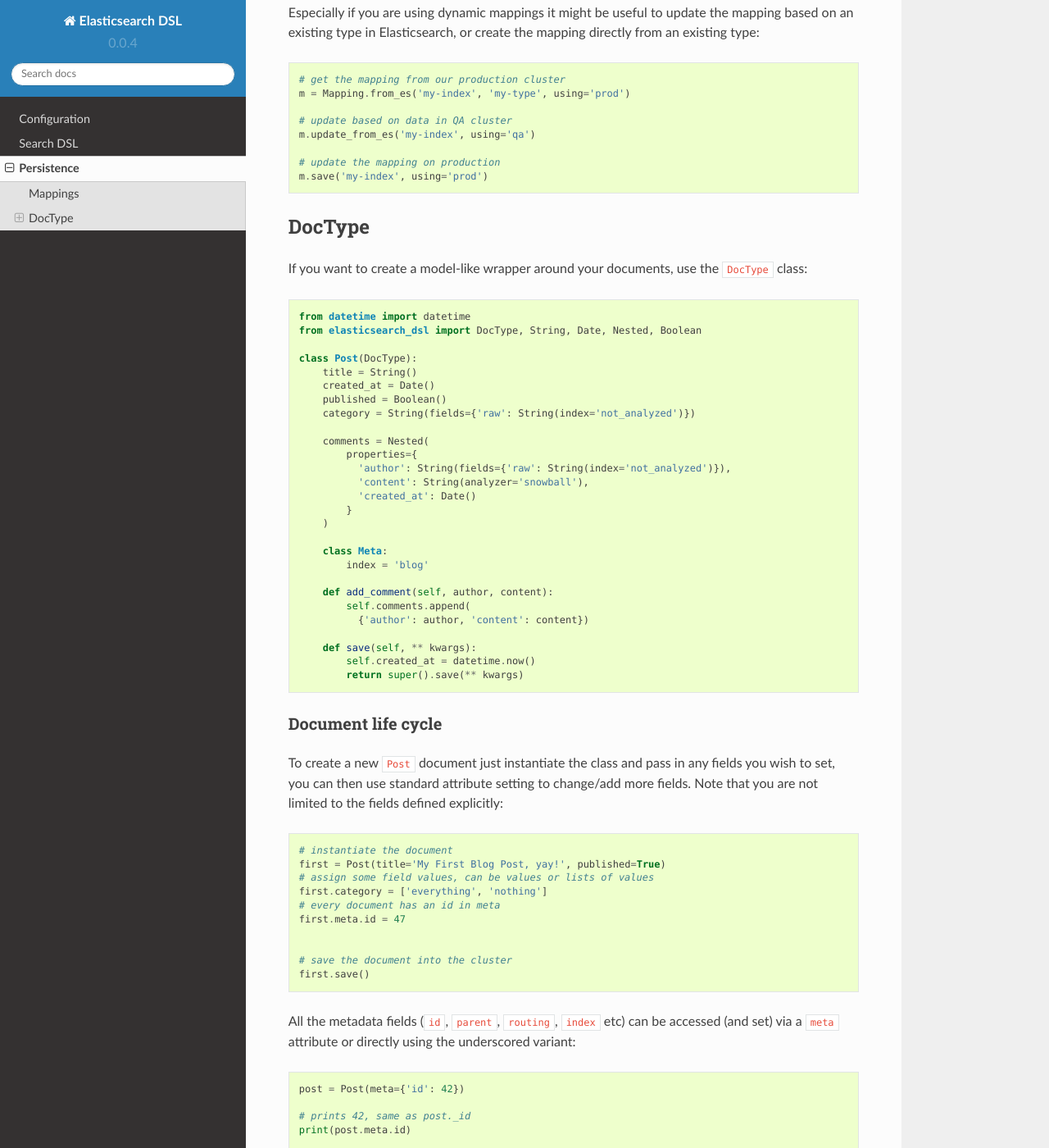
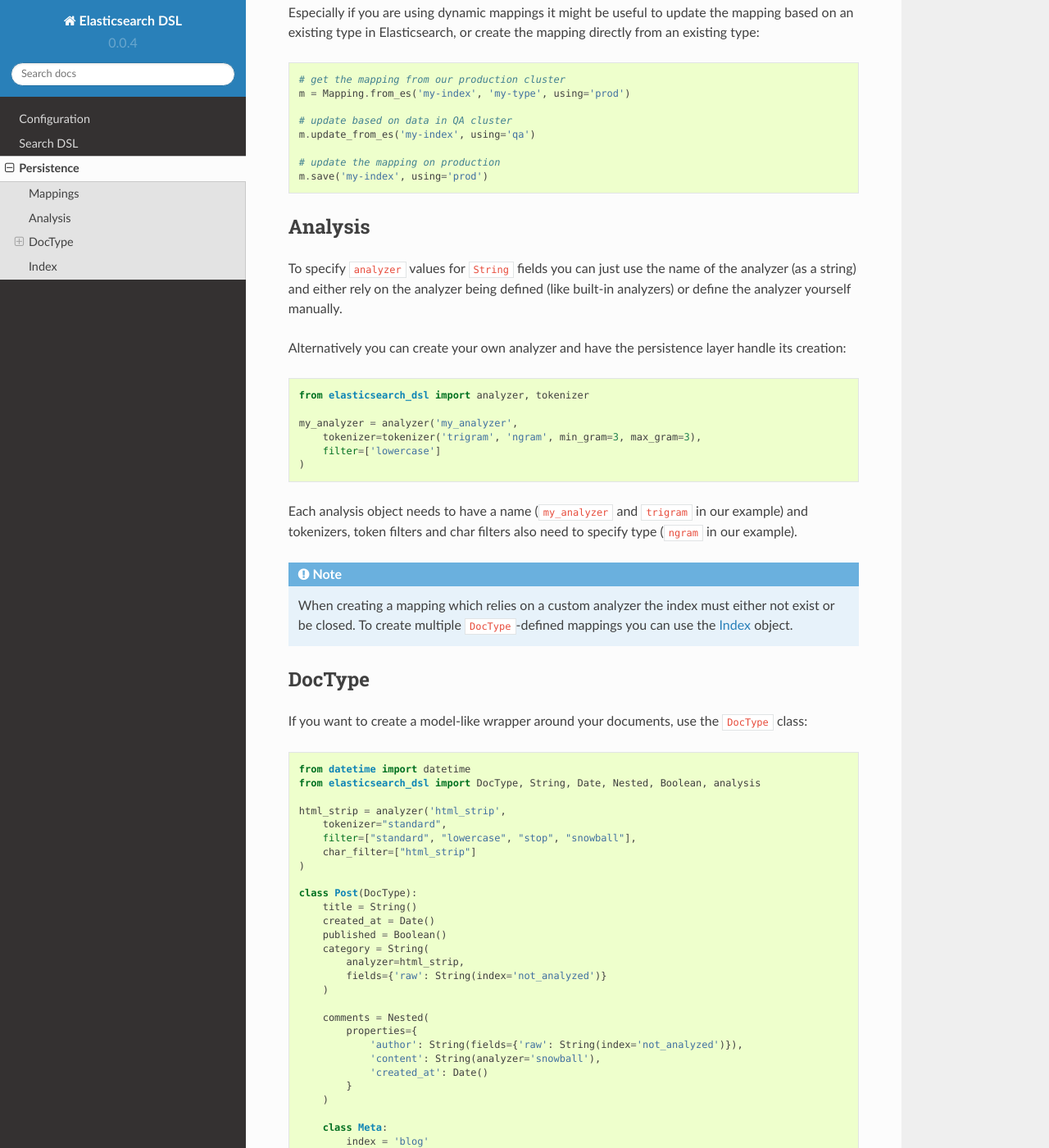
Before and after one commit to elastic/elasticsearch-dsl-py, a Sphinx documentation site: the page built from docs/persistence.rst, in a window 1280 px wide and 1400 px high, scrolled down 962 px. Shown: the whole window at 82% size. Built offline with Sphinx 7.4.7 and the Read the Docs theme 2.0.0, drawn with Linux system fonts in a browser that asks for light colours; some of the changed text lies outside the part shown.

Commit message:
Add documentation on analysis and Index objects

```diff
--- a/docs/persistence.rst
+++ b/docs/persistence.rst
@@ -62,6 +62,35 @@
     # update the mapping on production
     m.save('my-index', using='prod')
 
+Analysis
+--------
+
+To specify ``analyzer`` values for ``String`` fields you can just use the name
+of the analyzer (as a string) and either rely on the analyzer being defined
+(like built-in analyzers) or define the analyzer yourself manually.
+
+Alternatively you can create your own analyzer and have the persistence layer
+handle its creation:
+
+.. code:: python
+
+    from elasticsearch_dsl import analyzer, tokenizer
+
+    my_analyzer = analyzer('my_analyzer',
+        tokenizer=tokenizer('trigram', 'ngram', min_gram=3, max_gram=3),
+        filter=['lowercase']
+    )
+
+Each analysis object needs to have a name (``my_analyzer`` and ``trigram`` in
+our example) and tokenizers, token filters and char filters also need to
+specify type (``ngram`` in our example).
+
+.. note::
+
+    When creating a mapping which relies on a custom analyzer the index must
+    either not exist or be closed. To create multiple ``DocType``-defined
+    mappings you can use the :ref:`index` object.
+
 DocType
 -------
 
@@ -71,19 +100,28 @@
 .. code:: python
 
     from datetime import datetime
-    from elasticsearch_dsl import DocType, String, Date, Nested, Boolean
+    from elasticsearch_dsl import DocType, String, Date, Nested, Boolean, analysis
+
+    html_strip = analyzer('html_strip',
+        tokenizer="standard",
+        filter=["standard", "lowercase", "stop", "snowball"],
+        char_filter=["html_strip"]
+    )
 
     class Post(DocType):
         title = String()
         created_at = Date()
         published = Boolean()
-        category = String(fields={'raw': String(index='not_analyzed')})
+        category = String(
+            analyzer=html_strip,
+            fields={'raw': String(index='not_analyzed')}
+        )
 
         comments = Nested(
             properties={
-              'author': String(fields={'raw': String(index='not_analyzed')}),
-              'content': String(analyzer='snowball'),
-              'created_at': Date()
+                'author': String(fields={'raw': String(index='not_analyzed')}),
+                'content': String(analyzer='snowball'),
+                'created_at': Date()
             }
         )
 
@@ -225,3 +263,40 @@
         class Meta:
             all = MetaField(enabled=False)
             parent = MetaField(type='blog')
+
+.. _index:
+
+Index
+-----
+
+``Index`` is a class responsible for holding all the metadata related to an
+index in elasticsearch - mappings and settings. It is most useful when defining
+your mappings since it allows for easy creation of multiple mappings at the
+same time. This is especially useful when setting up your elasticsearch objects
+in a migration:
+
+.. code:: python
+
+    from elasticsearch_dsl import Index, DocType, String
+
+    blogs = Index('blogs')
+
+    # define custom settings
+    stack.settings(
+        number_of_shards=1,
+        number_of_replicas=0
+    )
+
+    # register a doc_type with the index
+    blogs.doc_type(Post)
+
+    # can also be used as class decorator when defining the DocType
+    @blogs.doc_type
+    class Post(DocType):
+        title = String()
+
+    # delete the index, ignore if it doesn't exist
+    blogs.delete(ignore=404)
+
+    # create the index in elasticsearch
+    blogs.create()
```
